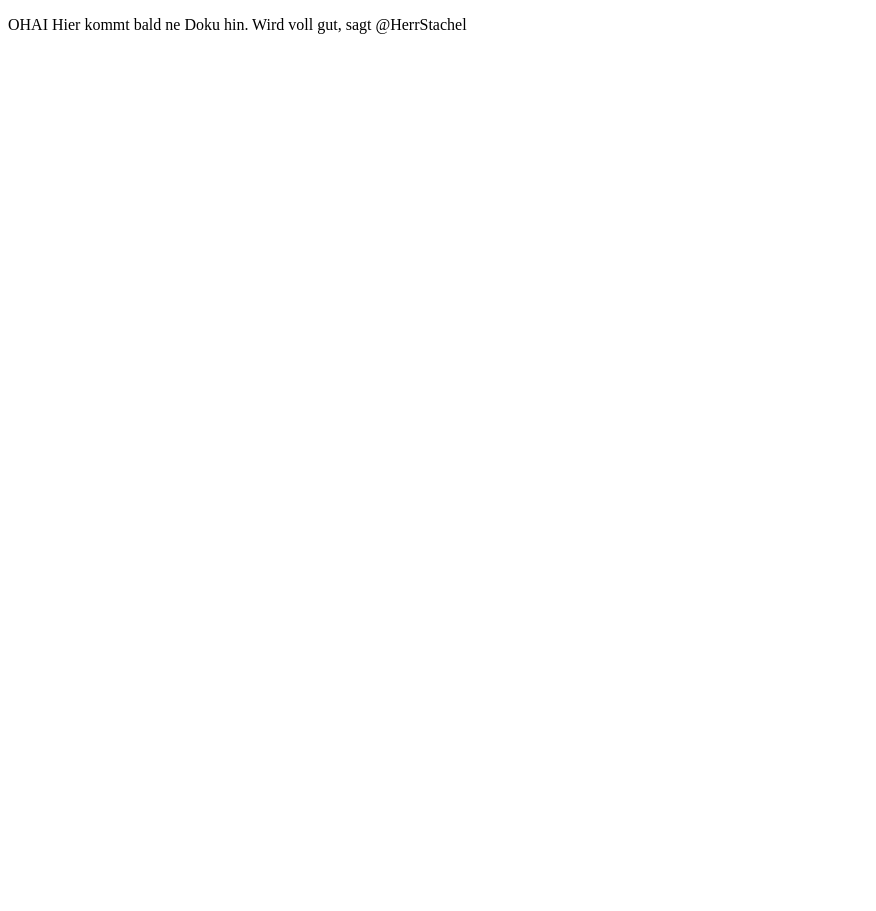
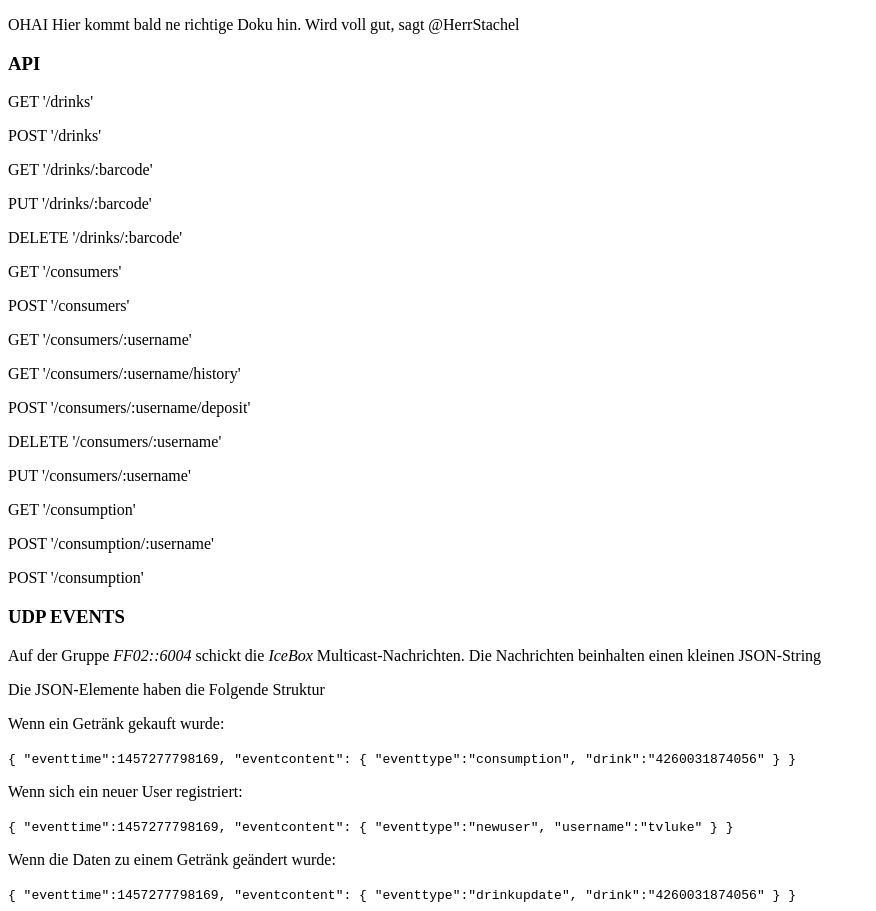
Before and after one commit to Chaotikum/icebox-service, a website: page doku/apidoku.html in a window 1280 px wide. Shown: the whole page, without its empty margins (0-876 px from the left). Before the commit the page ends 800 px from the top, so only its background shows below. Drawn offline with Linux system fonts and the light colour scheme.

Commit message:
some minimal documentation

```diff
--- a/doku/apidoku.html
+++ b/doku/apidoku.html
@@ -1,7 +1,65 @@
 <!DOCTYPE html>
 <html lang="en">
   <meta charset="utf-8">
-<body>
-<p>OHAI Hier kommt bald ne Doku hin. Wird voll gut, sagt @HerrStachel</p>
-</body>
+  <body>
+    <p>OHAI Hier kommt bald ne richtige Doku hin. Wird voll gut, sagt @HerrStachel</p>
+    <h3>API</h3>
+    <p> GET '/drinks'</p>
+    <p> POST '/drinks'</p>
+    <p> GET '/drinks/:barcode'</p>
+    <p> PUT '/drinks/:barcode'</p>
+    <p> DELETE '/drinks/:barcode'</p>
+
+    <p> GET '/consumers'</p>
+    <p> POST '/consumers'</p>
+    <p> GET '/consumers/:username'</p>
+    <p> GET '/consumers/:username/history'</p>
+    <p> POST '/consumers/:username/deposit'</p>
+    <p> DELETE '/consumers/:username'</p>
+    <p> PUT '/consumers/:username'</p>
+
+    <p> GET '/consumption'</p>
+    <p> POST '/consumption/:username'</p>
+    <p> POST '/consumption'</p>
+    <h3>UDP EVENTS</h3>
+    <p>Auf der Gruppe
+      <i>FF02::6004</i>
+      schickt die
+      <i>IceBox</i>
+      Multicast-Nachrichten. Die Nachrichten beinhalten einen kleinen JSON-String</p>
+    <p>Die JSON-Elemente haben die Folgende Struktur</p>
+    <p>Wenn ein Getränk gekauft wurde:</p>
+    <code>
+      {
+        "eventtime":1457277798169,
+        "eventcontent":
+        {
+          "eventtype":"consumption",
+          "drink":"4260031874056"
+        }
+      }
+    </code>
+    <p>Wenn sich ein neuer User registriert:</p>
+    <code>
+      {
+        "eventtime":1457277798169,
+        "eventcontent":
+        {
+          "eventtype":"newuser",
+          "username":"tvluke"
+        }
+      }
+    </code>
+    <p>Wenn die Daten zu einem Getränk geändert wurde:</p>
+    <code>
+      {
+        "eventtime":1457277798169,
+        "eventcontent":
+        {
+          "eventtype":"drinkupdate",
+          "drink":"4260031874056"
+        }
+      }
+    </code>
+  </body>
 </html>
```
